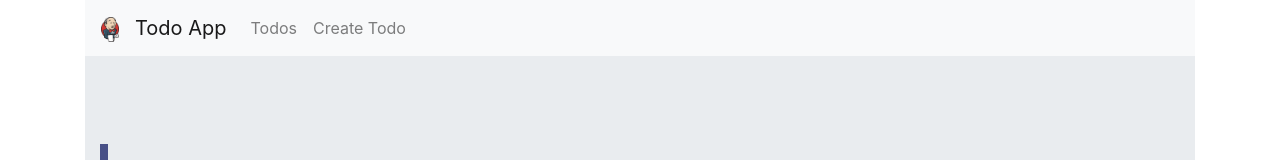
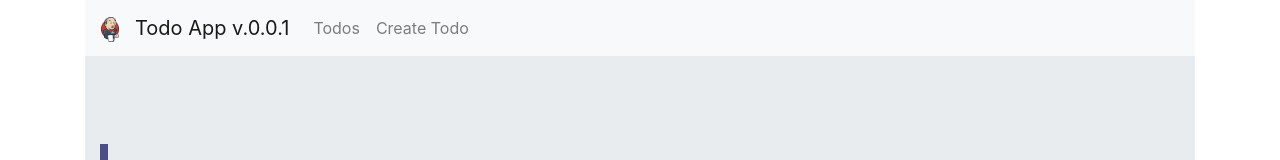
Before and after one commit to buzz-microservices/frontend-todo, a React (Create React App) app: page / in a window 1280 px wide. Shown: the top 160 px of the page. Built offline with nearby package versions, Linux system fonts and the light colour scheme; no server answers.

Commit message:
adding version

```diff
--- a/src/App.js
+++ b/src/App.js
@@ -6,6 +6,7 @@ import CreateTodo from "./components/create-todo.component";
 import EditTodo from "./components/edit-todo.component";
 import TodosList from "./components/todos-list.component";
 import Hello from "./components/hello.component";
+import packageJson from '../package.json';
 
 
 import logo from "./logo.png";
@@ -20,7 +21,7 @@ class App extends Component {
             <a className="navbar-brand" href="https://jenkins.io" target="_blank" rel="noopener noreferrer">
               <img src={logo} width="18" height="25" alt="jenkins.io" />
             </a>
-            <Link to="/" className="navbar-brand">Todo App</Link>
+            <Link to="/" className="navbar-brand">Todo App v.{packageJson.version}</Link>
             <div className="collapse navbar-collapse">
               <ul className="navbar-nav mr-auto">
                 <li className="navbar-item">
```
